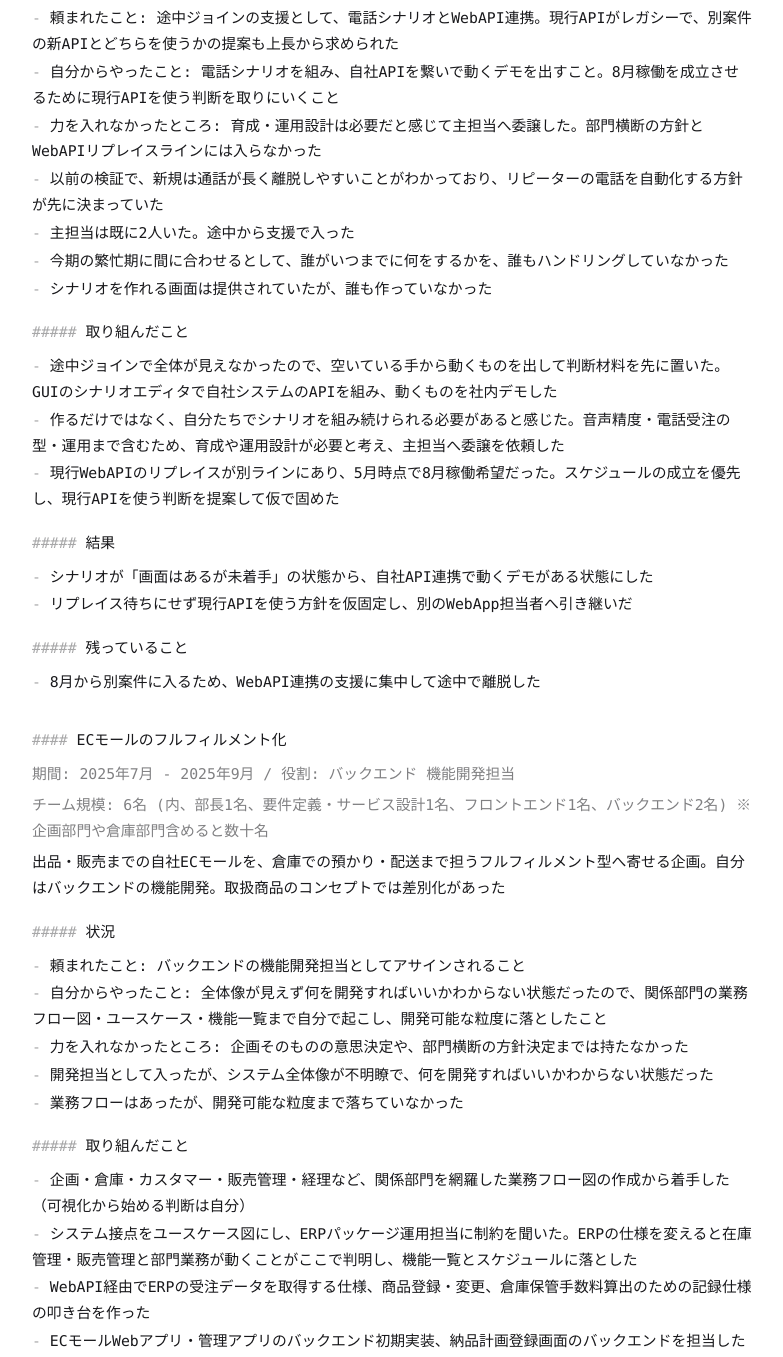
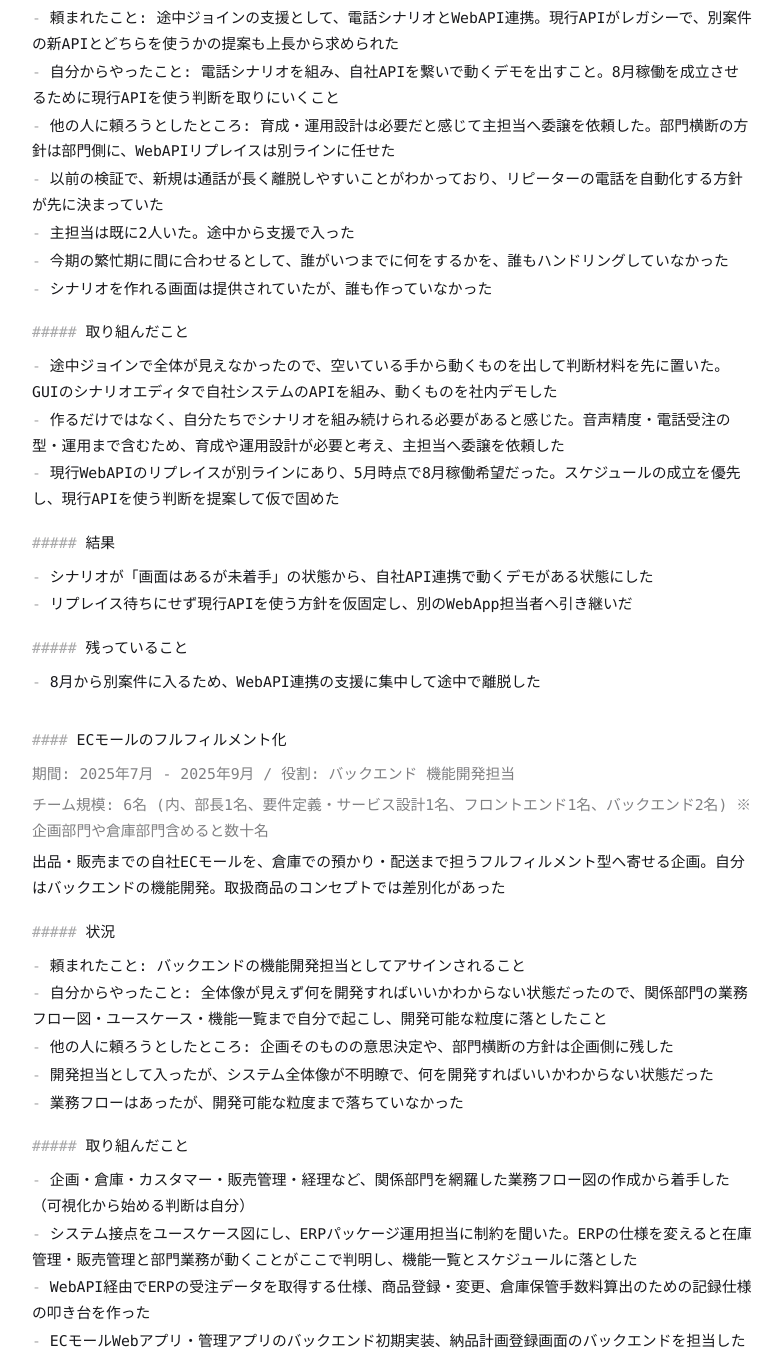
Before and after one commit to coffee-r/coffee-r.github.io, an Astro site: page /resume in a window 1280 px wide. Shown: the part 2068-3425 px from the top of the page, without its empty margins (388-1171 px from the left). Built offline with nearby package versions, Linux system fonts and the light colour scheme; Astro itself is replaced by a stand-in of ours.

Commit message:
一旦update

```diff
--- a/src/pages/resume/index.astro
+++ b/src/pages/resume/index.astro
@@ -91,7 +91,7 @@ const projects: Project[] = [
                 "途中ジョインの支援として、電話シナリオとWebAPI連携。現行APIがレガシーで、別案件の新APIとどちらを使うかの提案も上長から求められた",
             took: "電話シナリオを組み、自社APIを繋いで動くデモを出すこと。8月稼働を成立させるために現行APIを使う判断を取りにいくこと",
             outside:
-                "育成・運用設計は必要だと感じて主担当へ委譲した。部門横断の方針とWebAPIリプレイスラインには入らなかった"
+                "育成・運用設計は必要だと感じて主担当へ委譲を依頼した。部門横断の方針は部門側に、WebAPIリプレイスは別ラインに任せた"
         },
         situation: [
             "以前の検証で、新規は通話が長く離脱しやすいことがわかっており、リピーターの電話を自動化する方針が先に決まっていた",
@@ -123,7 +123,7 @@ const projects: Project[] = [
             requested: "バックエンドの機能開発担当としてアサインされること",
             took: "全体像が見えず何を開発すればいいかわからない状態だったので、関係部門の業務フロー図・ユースケース・機能一覧まで自分で起こし、開発可能な粒度に落としたこと",
             outside:
-                "企画そのものの意思決定や、部門横断の方針決定までは持たなかった"
+                "企画そのものの意思決定や、部門横断の方針は企画側に残した"
         },
         situation: [
             "開発担当として入ったが、システム全体像が不明瞭で、何を開発すればいいかわからない状態だった",
@@ -152,7 +152,7 @@ const projects: Project[] = [
                 "協力会社製SOAP WebAPIの内製リプレイス。WebAPIの200系成功率を上げてほしい、という上長リクエスト",
             took: "エラーがいつ・どれくらい出ているかを、アクセスログから切り分けること。CI3 EOLを受けてフレームワークと検証手段（テスト・CI・コンテナ）を選定し、分担した在庫系APIの設計〜実装まで担うこと。成功率はオンライン連携の枠で通すことに寄せた",
             outside:
-                "テーブル定義は協力会社・運用が手動SQLで管理しており、アプリ側のマイグレーション対象ではなかった。APIはエンドポイント単位で分担した。早朝帯のリカバリー実装は上長および同僚へ依頼した",
+                "早朝帯のリカバリー実装は上長および同僚へ依頼した。他エンドポイントは分担した同僚へ。テーブル定義は協力会社・運用が手動SQLで管理していたので、アプリ側では持たなかった",
         },
         situation: [
             "上長から作り替えと成功率改善の依頼を受けたが、実際のエラー発生率や条件はチームで把握していなかった",
@@ -190,7 +190,7 @@ const projects: Project[] = [
             requested: "サーバサイドPHPの追加開発・保守",
             took: "スロークエリと課金アイテム増殖など、イベントや売上に直撃する不具合の切り分けと修正",
             outside:
-                "プラン・演出・クライアント、レベニューシェアの事業条件そのものには入らなかった"
+                "プラン・演出・クライアントはそれぞれの担当に任せた。レベニューシェアの事業条件そのものは事業側に残した"
         },
         situation: [
             "レベニューシェア型のプロジェクトで、プラットフォーム・版元・権利取得会社へのマージンなどを加味した上で、チームで毎月数千万の売り上げを求められる現場だった",
@@ -392,7 +392,7 @@ const toc: { id: string; label: string; depth: number }[] = [
                                                     <span class="resume-hash">
                                                         -{" "}
                                                     </span>
-                                                    力を入れなかったところ:{" "}
+                                                    他の人に頼ろうとしたところ:{" "}
                                                     {item}
                                                 </p>
                                             ))}
```
